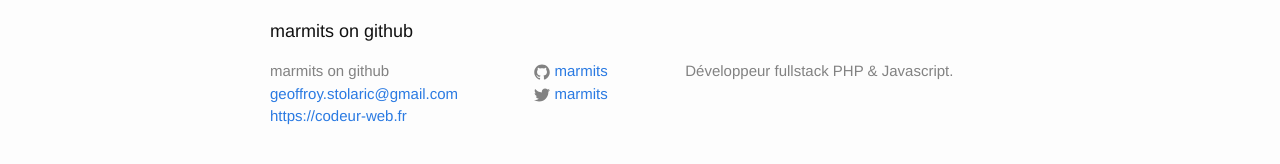
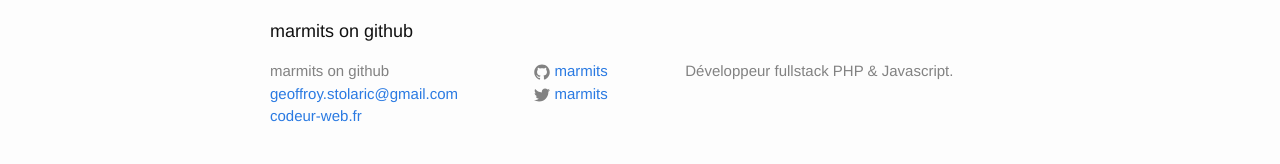
Before and after one commit to marmits/marmits.github.io, a Jekyll site: the page built from index.html, in a window 1280 px wide. Shown: the part 270-434 px from the top of the page. Built offline with Jekyll 4.4.1, drawn with Linux system fonts in a browser that asks for light colours.

```diff
--- a/_config.yml
+++ b/_config.yml
@@ -7,7 +7,7 @@ baseurl: "/" # the subpath of your site, e.g. /blog/
 url: "https://marmits.github.io" # the base hostname & protocol for your site
 twitter_username: marmits
 github_username:  marmits
-codeurweb_url: "https://codeur-web.fr"
+codeurweb_url: "codeur-web.fr"
 # Build settings
 markdown: kramdown
 permalink: /:year/:title:output_ext
--- a/_includes/footer.html
+++ b/_includes/footer.html
@@ -10,7 +10,7 @@
           <li>{{ site.title }}</li>
           <li><a href="mailto:{{ site.email }}">{{ site.email }}</a></li>
           {% if site.codeurweb_url %}
-          <li><a href="{{ site.codeurweb_url }}">{{ site.codeurweb_url }}</a></li>
+          <li><a href="https://{{ site.codeurweb_url }}">{{ site.codeurweb_url }}</a></li>
           {% endif %}
         </ul>
       </div>
```
